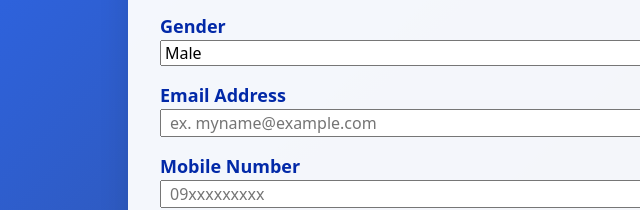
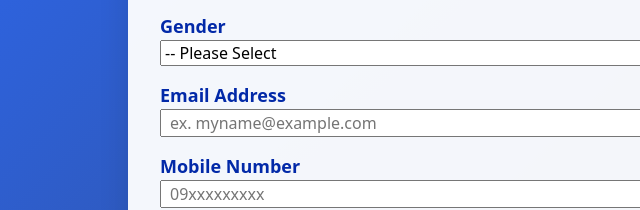
Before and after one commit to chachaa10/login-system_web-mobile-responsive, a website built with Vite: page register.html in a window 1280 px wide. Shown: the part 465-675 px from the top of the page, 0-640 px from the left. Built offline with nearby package versions, Linux system fonts and the light colour scheme; a web font is replaced by a local one.

Commit message:
add default option to gender

```diff
--- a/package.json
+++ b/package.json
@@ -9,6 +9,6 @@
     "preview": "vite preview"
   },
   "devDependencies": {
-    "vite": "^6.2.0"
+    "vite": "^6.2.2"
   }
 }
--- a/register.html
+++ b/register.html
@@ -64,6 +64,9 @@
 							>Gender</label
 						>
 						<select name="gender" id="gender">
+							<option value="" disabled selected>
+								-- Please Select
+							</option>
 							<option value="male">Male</option>
 							<option value="female">Female</option>
 							<option value="none">Prefer not to say</option>
```
